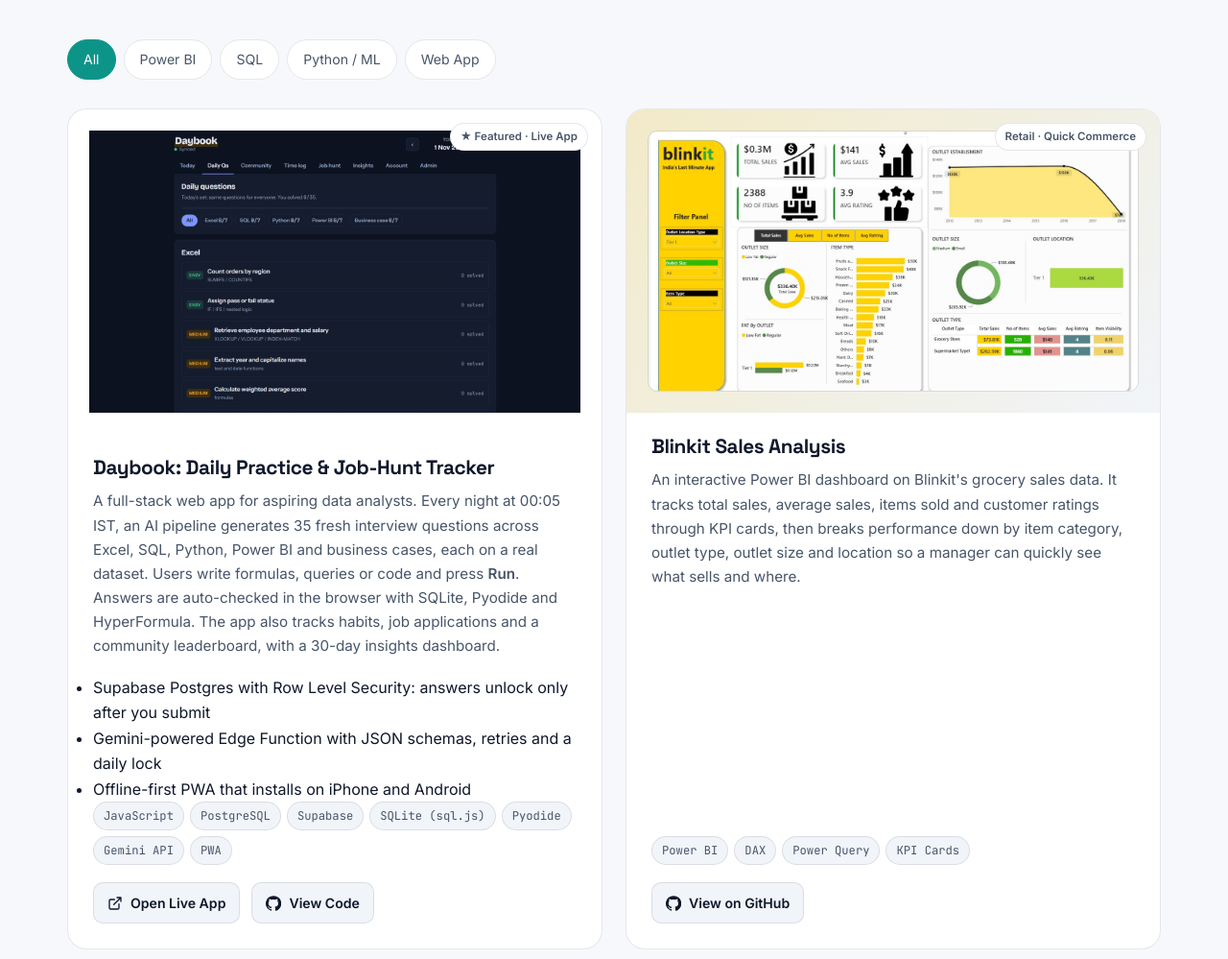
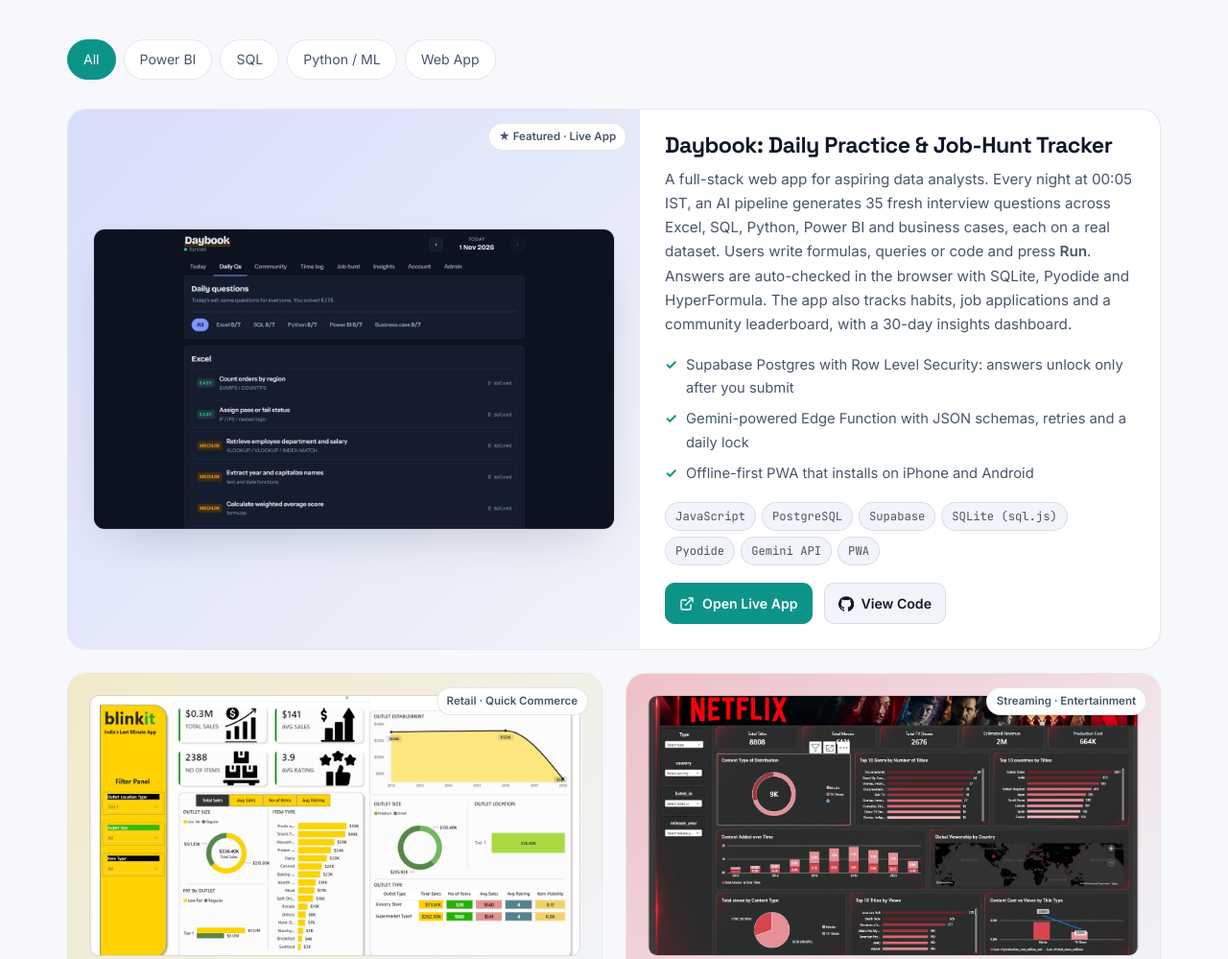
Before and after one commit to nikhilmore2003/nikhilmore2003.github.io, a plain HTML site: page index.html in a window 1280 px wide. Shown: the part 3390-4389 px from the top of the page at 96% size. Drawn offline with Linux system fonts and the light colour scheme.

Commit message:
Add styles for featured project section

```diff
--- a/style.css
+++ b/style.css
@@ -505,6 +505,28 @@
 }
 .copy-email:hover { color: var(--accent); border-color: var(--accent); }
 
+/* ================= FEATURED PROJECT (Daybook) ================= */
+.pv-blue { --pv: #7c8cff; }
+.project-card.featured { grid-column: 1 / -1; display: grid; grid-template-columns: 1.1fr 1fr; }
+.project-card.featured .project-visual { display: flex; align-items: center; padding: 26px; }
+.feat-img {
+  width: 100%; border-radius: 12px; border: 1px solid var(--border);
+  box-shadow: var(--shadow); transition: transform 0.5s;
+}
+.project-card.featured:hover .feat-img { transform: scale(1.02); }
+.project-card.featured .project-body h3 { font-size: 1.45rem; }
+.project-card.featured .project-body p { flex: none; }
+.feat-points { list-style: none; margin: 0 0 18px; display: grid; gap: 8px; }
+.feat-points li { position: relative; padding-left: 22px; color: var(--text-2); font-size: 0.92rem; }
+.feat-points li::before { content: "✓"; position: absolute; left: 0; color: var(--accent); font-weight: 700; }
+.link-primary { background: var(--accent); color: #06231f; border-color: var(--accent); }
+.link-primary:hover { color: #06231f; filter: brightness(1.08); }
+[data-theme="light"] .link-primary, [data-theme="light"] .link-primary:hover { color: #fff; }
+
+@media (max-width: 980px) {
+  .project-card.featured { grid-template-columns: 1fr; }
+}
+
 @media (max-width: 680px) {
   .connect-grid { grid-template-columns: 1fr; }
 }
```
